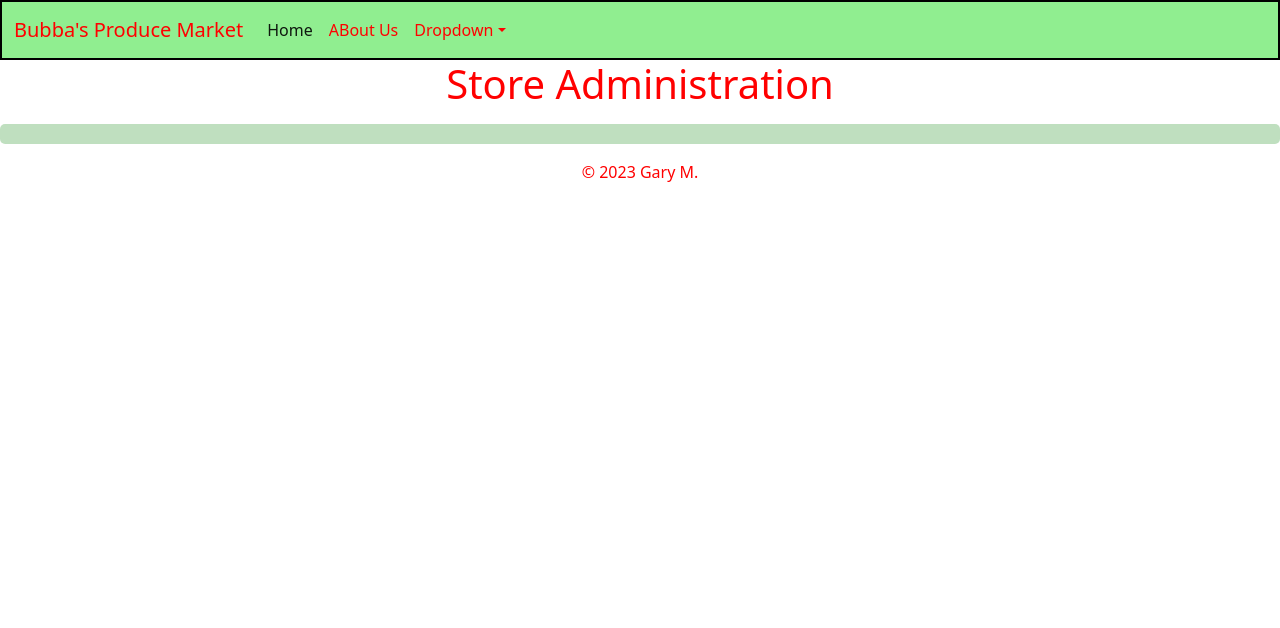
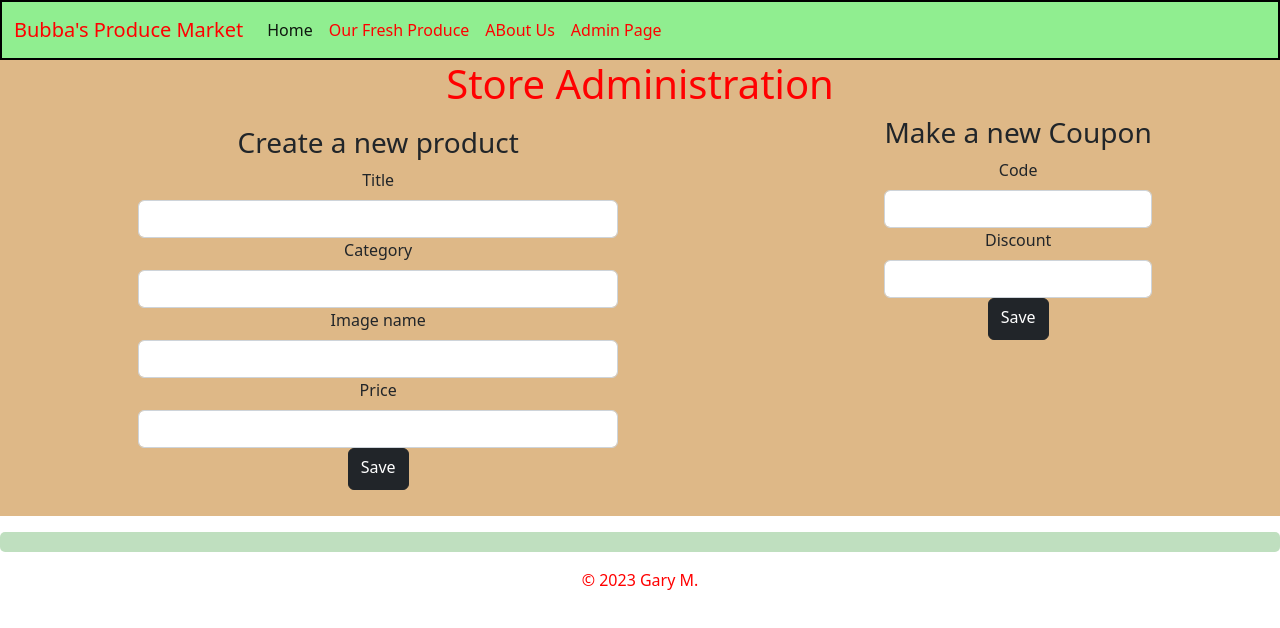
Before and after one commit to Gary-FullStack/FSDI-107-React, a React (Create React App) app: page /admin in a window 1280 px wide. Shown: the top 628 px of the page. Built offline with nearby package versions, Linux system fonts and the light colour scheme.

Commit message:
FSDI-109-assignment2

```diff
--- a/public/index.html
+++ b/public/index.html
@@ -24,7 +24,7 @@
       work correctly both with client-side routing and a non-root public URL.
       Learn how to configure a non-root public URL by running `npm run build`.
     -->
-  <title>Farmer's Market</title>
+  <title>Bubba's Produce Market</title>
 </head>
 
 <body>
--- a/src/App.js
+++ b/src/App.js
@@ -34,9 +34,7 @@ function App() {
           <Route path="/catalog" element={<Catalog />}></Route>
           <Route path="/admin" element={<Admin />}></Route>
           <Route path="/about" element={<About />}></Route>
-
           <Route path="*" element={<NotFound />}></Route>
-
         </Routes>
 
         <Footer></Footer>
--- /dev/null
+++ b/src/components/adminCouponCodes.jsx
@@ -0,0 +1,61 @@
+import "./adminCouponCodes.css";
+import { useState } from "react";
+
+
+function AdminCouponCodes() {
+	const [couponCode, setCouponCode] = useState({});
+
+
+	function textChanged(e) {
+		let text = e.target.value;
+		let attr = e.target.name;
+
+		let copy = { ...couponCode };
+		copy[attr] = text;
+		setCouponCode(copy);
+
+	}
+
+	function save() {
+		console.log(couponCode);
+
+	}
+
+
+
+	return (
+
+		< div className="ad-coupons" >
+			<h3> Make a new Coupon </h3>
+
+
+			<div className="input-form">
+				<label className="form-label">Code</label>
+				<input name="code" onChange={textChanged} className="form-control" type="text" />
+			</div>
+
+			<div className="input-form">
+				<label className="form-label">Discount</label>
+				<input name="discount" onChange={textChanged} className="form-control" type="number" />
+			</div>
+
+
+
+			<div className="input-form">
+				<button onClick={save} className="btn btn-md btn-dark" id="button1">Save </button>
+
+			</div>
+
+
+
+		</div>
+
+	);
+
+}
+
+
+
+
+
+export default AdminCouponCodes;
--- /dev/null
+++ b/src/components/adminProducts.css
@@ -0,0 +1,10 @@
+.ad-products {
+  display: block;
+  width: 500px;
+  padding: 10px;
+  border-radius: 25px;
+}
+
+#button1 {
+  padding-bottom: 10px;
+}
--- /dev/null
+++ b/src/components/adminProducts.jsx
@@ -0,0 +1,71 @@
+import "./adminProducts.css";
+import { useState } from "react";
+
+
+function AdminProducts() {
+	const [product, setProduct] = useState({});
+	const [allProducts, setAllProducts] = useState([]);
+
+
+	function textChanged(e) {
+		let text = e.target.value;
+		let attr = e.target.name;
+
+		let copy = { ...product };
+		copy[attr] = text;
+		setProduct(copy);
+
+	}
+
+	function saveProduct() {
+		console.log(product);
+
+		let copy = [...allProducts];
+		copy.push(product);
+		setAllProducts(copy);
+	}
+
+
+	return (
+		< div className="ad-products" >
+			<h3> Create a new product </h3>
+
+
+			<div className="input-form">
+				<label className="form-label">Title</label>
+				<input name="title" onChange={textChanged} className="form-control" type="text" />
+			</div>
+
+			<div className="input-form">
+				<label className="form-label">Category</label>
+				<input name="category" onChange={textChanged} className="form-control" type="text" />
+			</div>
+
+
+			<div className="input-form">
+				<label className="form-label">Image name</label>
+				<input name="imageName" onChange={textChanged} className="form-control" type="text" />
+			</div>
+
+			<div className="input-form">
+				<label className="form-label">Price</label>
+				<input name="price" onChange={textChanged} className="form-control" type="number" />
+			</div>
+
+			<div className="input-form">
+				<button onClick={saveProduct} className="btn btn-md btn-dark" id="button1">Save</button>
+
+			</div>
+
+			<ul>
+				{allProducts.map(prod => <li key={prod.title}>{prod.title}</li>)}
+			</ul>
+		</div >
+	);
+
+}
+
+
+
+
+export default AdminProducts;
--- a/src/components/navbar.jsx
+++ b/src/components/navbar.jsx
@@ -1,5 +1,6 @@
 
 import "./navbar.css";
+import { Link } from "react-router-dom";
 
 function Navbar() {
 	return (
@@ -11,22 +12,21 @@ function Navbar() {
 				</button>
 				<div className="collapse navbar-collapse" id="navbarSupportedContent">
 					<ul className="navbar-nav me-auto mb-2 mb-lg-0">
+
 						<li className="nav-item">
-							<a className="nav-link active" aria-current="page" href="/">Home</a>
+							<Link className="nav-link active" aria-current="page" to="/">Home</Link>
 						</li>
+
 						<li className="nav-item">
-							<a className="nav-link" href="/about">ABout Us</a>
+							<Link className="nav-link" to="/catalog">Our Fresh Produce</Link>
 						</li>
-						<li className="nav-item dropdown">
-							<a className="nav-link dropdown-toggle" href="#" role="button" data-bs-toggle="dropdown" aria-expanded="false">
-								Dropdown
-							</a>
-							<ul className="dropdown-menu">
-								<li><a className="dropdown-item" href="/catalog">Our Fresh Produce</a></li>
-								<li><a className="dropdown-item" href="/admin">Admin Page</a></li>
 
+						<li className="nav-item">
+							<Link className="nav-link" to="/about">ABout Us</Link>
+						</li>
 
-							</ul>
+						<li className="nav-item">
+							<Link className="nav-link" to="/admin">Admin Page</Link>
 						</li>
 
 					</ul>
--- a/src/pages/admin.css
+++ b/src/pages/admin.css
@@ -1,3 +1,8 @@
 .admin {
-  color: blue;
+  background-color: burlywood;
 }
+
+.admin .parent {
+  display: flex;
+  justify-content: space-around;
+}
--- a/src/pages/admin.jsx
+++ b/src/pages/admin.jsx
@@ -1,4 +1,6 @@
 import "./admin.css";
+import AdminProducts from './../components/adminProducts';
+import AdminCouponCodes from "../components/adminCouponCodes";
 
 
 function Admin() {
@@ -6,9 +8,22 @@ function Admin() {
 
 		< div className="admin" >
 			<h1>Store Administration</h1>
-		</div >
-	)
+
+			<div className="parent">
+
+				<AdminProducts></AdminProducts>
+				<AdminCouponCodes></AdminCouponCodes>
+
+			</div>
+
+		</div>
+
+	);
 
 }
 
+
+
+
+
 export default Admin;
--- a/src/pages/home.jsx
+++ b/src/pages/home.jsx
@@ -1,5 +1,5 @@
 import "./home.css";
-
+import { Link } from "react-router-dom";
 
 function Home() {
 	return (
@@ -7,8 +7,11 @@ function Home() {
 		< div className="home" >
 			<h1> Bubba's Produce Market </h1>
 			<h4> Fresh foods, grown locally by folks you know!</h4>
+
+
+			<Link className="btn btn-primary" to="/catalog"> View our Great Produce  </Link>
 		</div >
-	)
+	);
 
 }
 
```
Also changed, not shown: src/components/adminCouponCodes.css (added), 1 other file (tests, documents, lock files or other folders).
